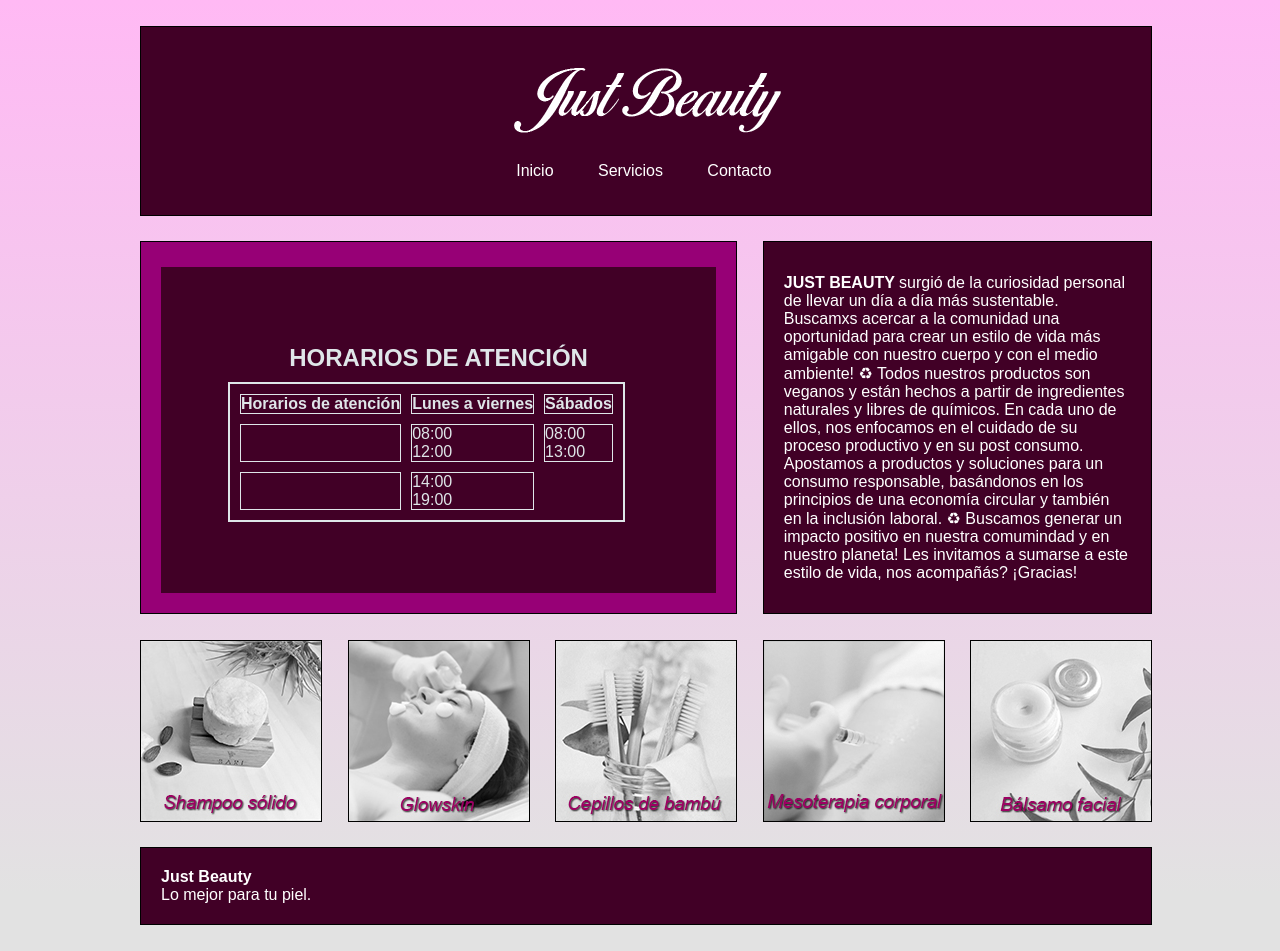
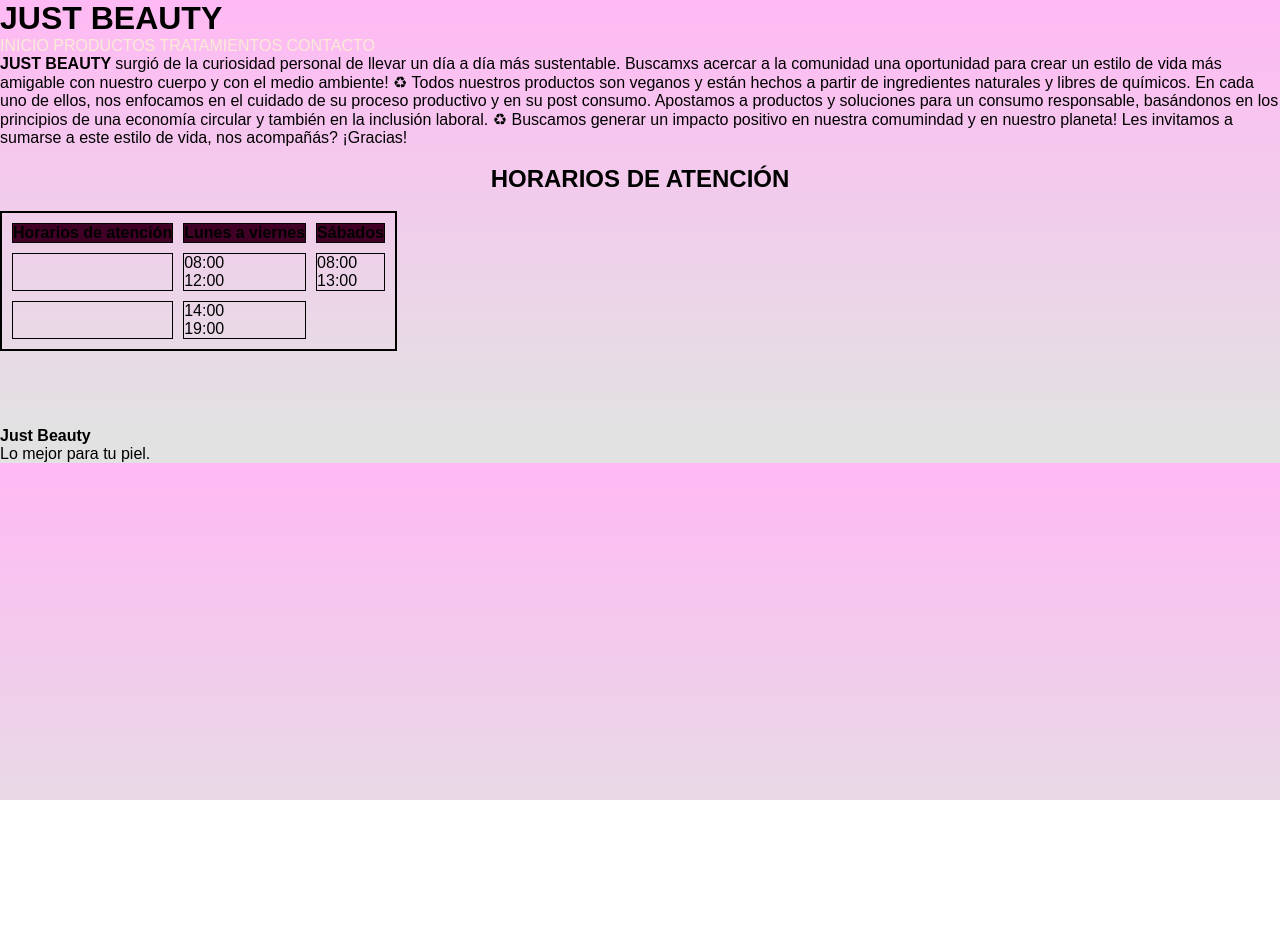
Before and after one commit to juanpablobais/htmlycssbasico, a plain HTML site: page index.html in a window 1280 px wide. After the commit the page ends 800 px from the top, so only its background shows below. Drawn offline with Linux system fonts and the light colour scheme.

Commit message:
Add files via upload

```diff
--- a/index.html
+++ b/index.html
@@ -14,25 +14,39 @@
 
 <body>
 
-    <div class="container">
-        <header class="header__container">
-            <a href="./index.html"><img src="./assets/logos/logo.png" alt=""></a>
-             <nav class="navegacion">
-                <ul class="menu__navegacion">
-                    <li><a href="./index.html">Inicio</a></li>
-                    <li><a href="#">Servicios</a>
-                        <ul class="submenu">
-                            <li><a href="./html/productos.html">Productos</a></li>
-                            <li><a href="./html/tratamientos.html">Tratamientos</a></li>
-                        </ul>
-                    </li>
-                    <li><a href="./html/contacto.html">Contacto</a></li>
-                </ul>
-            </nav>
+        <header class="header_container">
+           <h1 class="logo_principal">JUST BEAUTY</h1>
+
+<nav class="nav_menu">
+    <a href="./index.html" class="menu_navegacion">INICIO</a>
+    <a href="./html/productos.html" class="menu_navegacion">PRODUCTOS</a>
+    <a href="./html/tratamientos.html" class="menu_navegacion">TRATAMIENTOS</a>
+    <a href="./html/contacto.html" class="menu_navegacion">CONTACTO</a>
+</nav>
         </header>
+
+        <article class="about_us_article">
+            <p class="about_us"> <b> JUST BEAUTY </b>surgió de la curiosidad personal de llevar un día a día más sustentable.
+
+                Buscamxs acercar a la comunidad una oportunidad para crear un estilo de vida más amigable con nuestro cuerpo y con el medio ambiente! ♻
+
+                Todos nuestros productos son veganos y están hechos a partir de ingredientes naturales y libres de químicos.
+                En cada uno de ellos, nos enfocamos en el cuidado de su proceso productivo y en su post consumo.
+
+                Apostamos a productos y soluciones para un consumo responsable, basándonos en los principios de una economía circular y también en la inclusión laboral. ♻
+
+                Buscamos generar un impacto positivo en nuestra comumindad y en nuestro planeta!
+
+                Les invitamos a sumarse a este estilo de vida, nos acompañás?
+
+                ¡Gracias!</p>
+
+            </article>
         <main class="content">
-            <article class="article__content">
-                <h1>HORARIOS DE ATENCIÓN</h1>
+            <article class="article_content">
+                <br>
+                <h2>HORARIOS DE ATENCIÓN</h2>
+                <br>
                 <table cellpadding="5" cellspacing="10">
                     <tr>
                         <th>Horarios de atención</th>
@@ -65,60 +79,17 @@
                     </tr>
                 </table>
             </article>
+<br>
+        </main>
 
 
-        </main>
-
-        <aside class="sidebar__aside">
-
-<p> <b> JUST BEAUTY </b>surgió de la curiosidad personal de llevar un día a día más sustentable.
-
-    Buscamxs acercar a la comunidad una oportunidad para crear un estilo de vida más amigable con nuestro cuerpo y con el medio ambiente! ♻
-
-    Todos nuestros productos son veganos y están hechos a partir de ingredientes naturales y libres de químicos.
-    En cada uno de ellos, nos enfocamos en el cuidado de su proceso productivo y en su post consumo.
-
-    Apostamos a productos y soluciones para un consumo responsable, basándonos en los principios de una economía circular y también en la inclusión laboral. ♻
-
-    Buscamos generar un impacto positivo en nuestra comumindad y en nuestro planeta!
-
-    Les invitamos a sumarse a este estilo de vida, nos acompañás?
-
-    ¡Gracias!</p>
-
-        </aside>
-
-        <div class="related-post">
-            <a href="./html/productos.html">
-            <img id="shampoo" src="./assets/related-posts/shampoo.jpg" alt="shampoo"></a>
-        </div>
-
-        <div class="related-post">
-            <a href="./html/tratamientos.html">
-            <img id="glowskin" src="./assets/related-posts/glowskin.jpg" alt="glowskin"></a>
-        </div>
-
-        <div class="related-post">
-            <a href="./html/productos.html">
-            <img id="cepilloBambu" src="./assets/related-posts/cepilloBambu.jpeg" alt="cepilloBambu"></a>
-        </div>
-
-        <div class="related-post">
-            <a href="./html/tratamientos.html">
-           <img id="mesoCorpo" src="./assets/related-posts/mesoterapiacorporal.png" alt="mesoCorpo"></a>
-        </div>
-
-        <div class="related-post">
-            <a href="./html/productos.html">
-           <img id="balsamoFacial" src="./assets/related-posts/balsamofacial.jpeg" alt="balsamoFacial"></a>
-        </div>
-
+<br>
+<br>
+<br>
         <footer class="footer">
-            <h4 class="footer__logo">Just Beauty</h4>
-            <p>Lo mejor para tu piel.</p>
+            <h4 class="footer_logo">Just Beauty</h4>
+            <p class="p_footer">Lo mejor para tu piel.</p>
         </footer>
-
-    </div>
 </body>
 
 </html>
```
